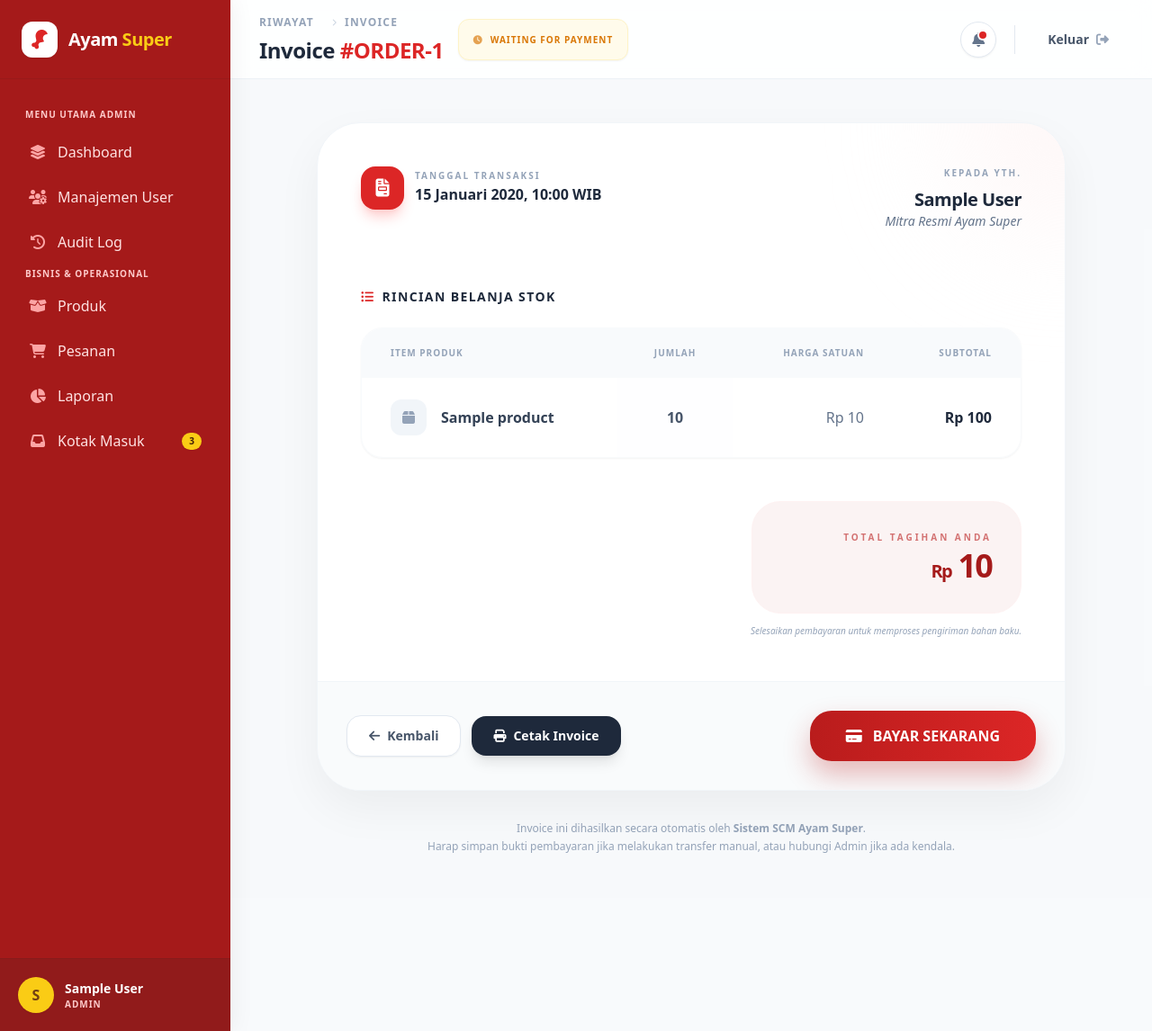
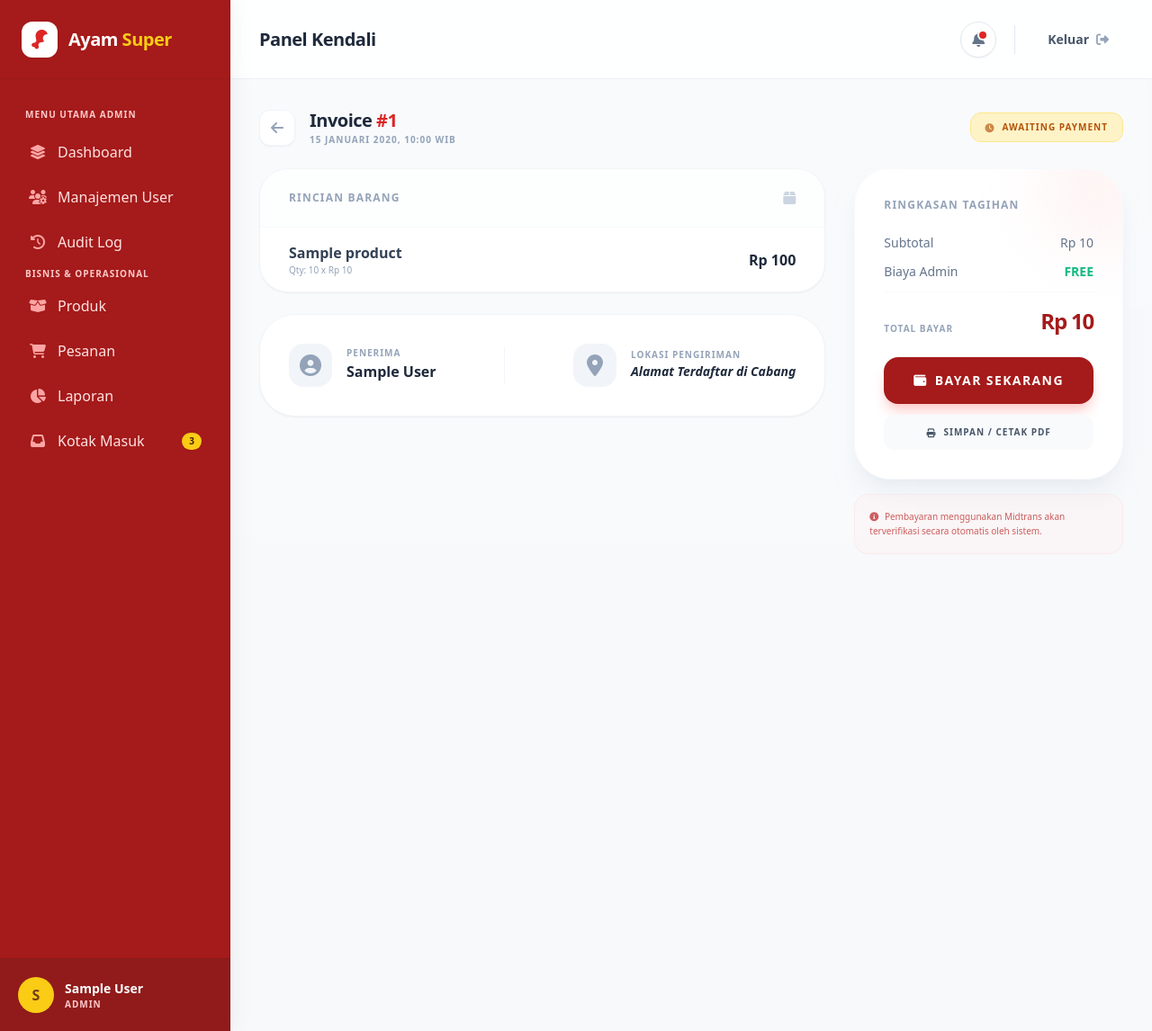
Before and after one commit to RaafiStudent/Franchise-ayam-super, a Laravel app: page /checkout/1 in a window 1280 px wide. Shown: the whole page at 90% size. Run offline with Laravel 12, Linux system fonts and the light colour scheme; a user stored in the database is signed in; tables that the repository leaves empty hold one stand-in row (values such as "Sample post"); style sheets or scripts are compiled from the project's sources; parts of the project's set-up code (start-up, migrations or seed data) failed here and were passed over; some libraries are stand-ins or nearby versions.

Commit message:
fix tampillan chekout mitra

```diff
--- a/resources/views/mitra/orders/show.blade.php
+++ b/resources/views/mitra/orders/show.blade.php
@@ -1,118 +1,56 @@
 <x-app-layout>
-    {{-- Import Font Modern --}}
     <head>
-        <link href="https://fonts.googleapis.com/css2?family=Inter:wght@300;400;600;700;800&display=swap" rel="stylesheet">
-        <style>
-            body { font-family: 'Inter', sans-serif; }
-        </style>
+        <link href="https://fonts.googleapis.com/css2?family=Inter:wght@400;600;700;800&display=swap" rel="stylesheet">
+        <style>body { font-family: 'Inter', sans-serif; }</style>
     </head>
 
-    <x-slot name="header">
-        <div class="flex flex-col md:flex-row justify-between items-start md:items-center gap-4">
+    <div class="py-8 bg-slate-50/50 min-h-screen">
+        <div class="max-w-6xl mx-auto sm:px-6 lg:px-8">
+
+            {{-- HEADER RINGKAS --}}
+            <div class="flex flex-col md:flex-row justify-between items-center mb-6 px-4 md:px-0">
+                <div class="flex items-center gap-4">
+                    <a href="{{ route('orders.index') }}" class="w-10 h-10 bg-white rounded-xl flex items-center justify-center text-slate-400 hover:text-red-600 shadow-sm transition-all border border-slate-100">
+                        <i class="fas fa-arrow-left"></i>
+                    </a>
                     <div>
-                <nav class="flex mb-2" aria-label="Breadcrumb">
-                    <ol class="inline-flex items-center space-x-1 md:space-x-3 text-xs font-semibold uppercase tracking-widest">
-                        <li class="inline-flex items-center">
-                            <a href="{{ route('orders.index') }}" class="text-slate-400 hover:text-red-600 transition-colors">Riwayat</a>
-                        </li>
-                        <li>
-                            <div class="flex items-center text-slate-300">
-                                <i class="fas fa-chevron-right text-[8px] mx-2"></i>
-                                <span class="text-slate-400">Invoice</span>
+                        <h2 class="text-xl font-black text-slate-800 tracking-tight">Invoice <span class="text-red-600">#{{ $order->id }}</span></h2>
+                        <p class="text-[10px] text-slate-400 font-bold uppercase tracking-widest">{{ $order->created_at->translatedFormat('d F Y, H:i') }} WIB</p>
                     </div>
-                        </li>
-                    </ol>
-                </nav>
-                <h2 class="font-extrabold text-2xl text-slate-800 leading-tight">
-                    Invoice <span class="text-red-600">#ORDER-{{ $order->id }}</span>
-                </h2>
                 </div>
 
-            {{-- Status Badge Premium --}}
-            <div class="flex items-center gap-3">
+                <div class="mt-4 md:mt-0">
                     @if($order->payment_status == 'paid')
-                    <span class="bg-emerald-50 text-emerald-600 text-[10px] font-black px-4 py-2 rounded-xl border border-emerald-100 uppercase tracking-widest flex items-center gap-2">
-                        <span class="relative flex h-2 w-2">
-                            <span class="animate-ping absolute inline-flex h-full w-full rounded-full bg-emerald-400 opacity-75"></span>
-                            <span class="relative inline-flex rounded-full h-2 w-2 bg-emerald-500"></span>
-                        </span>
-                        Paid Successfully
+                        <span class="bg-emerald-100 text-emerald-700 text-[10px] font-black px-4 py-2 rounded-xl border border-emerald-200 uppercase tracking-widest flex items-center gap-2">
+                            <i class="fas fa-check-circle"></i> Paid Successfully
                         </span>
                     @else
-                    <span class="bg-amber-50 text-amber-600 text-[10px] font-black px-4 py-2 rounded-xl border border-amber-100 uppercase tracking-widest flex items-center gap-2 shadow-sm">
-                        <i class="fas fa-clock animate-pulse"></i> Waiting for Payment
+                        <span class="bg-amber-100 text-amber-700 text-[10px] font-black px-4 py-2 rounded-xl border border-amber-200 uppercase tracking-widest flex items-center gap-2">
+                            <i class="fas fa-clock animate-pulse"></i> Awaiting Payment
                         </span>
                     @endif
                 </div>
             </div>
-    </x-slot>
 
-    <div class="py-12 bg-slate-50/50">
-        <div class="max-w-4xl mx-auto sm:px-6 lg:px-8">
+            <div class="grid grid-cols-1 lg:grid-cols-3 gap-8">
 
-            {{-- MAIN INVOICE CARD --}}
-            <div class="bg-white rounded-[3rem] shadow-[0_20px_50px_rgba(0,0,0,0.05)] border border-slate-100 overflow-hidden relative">
-
-                {{-- Decorative Element --}}
-                <div class="absolute top-0 right-0 w-64 h-64 bg-red-50/50 rounded-full -mr-32 -mt-32 blur-3xl"></div>
-
-                <div class="p-8 md:p-12 relative z-10">
-
-                    {{-- Header Invoice --}}
-                    <div class="flex flex-col md:flex-row justify-between gap-8 mb-16">
-                        <div class="space-y-4">
-                            <div class="flex items-center gap-3">
-                                <div class="w-12 h-12 bg-red-600 rounded-2xl flex items-center justify-center text-white shadow-lg shadow-red-200">
-                                    <i class="fas fa-file-invoice text-xl"></i>
+                {{-- KOLOM KIRI: RINCIAN PRODUK --}}
+                <div class="lg:col-span-2 space-y-6">
+                    <div class="bg-white rounded-[2rem] shadow-sm border border-slate-100 overflow-hidden">
+                        <div class="px-8 py-6 border-b border-slate-50 flex justify-between items-center bg-slate-50/30">
+                            <h3 class="text-xs font-black text-slate-400 uppercase tracking-widest">Rincian Barang</h3>
+                            <i class="fas fa-box text-slate-300"></i>
                         </div>
-                                <div>
-                                    <p class="text-[10px] font-black text-slate-400 uppercase tracking-[0.2em] leading-none">Tanggal Transaksi</p>
-                                    <p class="text-slate-800 font-bold mt-1">{{ $order->created_at->translatedFormat('d F Y, H:i') }} WIB</p>
-                                </div>
-                            </div>
-                        </div>
-
-                        <div class="text-left md:text-right">
-                            <p class="text-[10px] font-black text-slate-400 uppercase tracking-[0.2em] mb-2">Kepada Yth.</p>
-                            <p class="text-xl font-black text-slate-800 tracking-tight">{{ Auth::user()->name }}</p>
-                            <p class="text-sm text-slate-500 font-medium italic">Mitra Resmi Ayam Super</p>
-                        </div>
-                    </div>
-
-                    {{-- Table Section --}}
-                    <div class="mb-12">
-                        <h3 class="text-sm font-black text-slate-800 uppercase tracking-widest mb-6 flex items-center gap-2">
-                            <i class="fas fa-list-ul text-red-600"></i> Rincian Belanja Stok
-                        </h3>
-
-                        <div class="overflow-hidden rounded-3xl border border-slate-50 shadow-sm">
+                        <div class="overflow-x-auto">
                             <table class="w-full text-left border-collapse">
-                                <thead>
-                                    <tr class="bg-slate-50 text-slate-400 text-[10px] font-black uppercase tracking-widest">
-                                        <th class="px-8 py-5">Item Produk</th>
-                                        <th class="px-8 py-5 text-center">Jumlah</th>
-                                        <th class="px-8 py-5 text-right">Harga Satuan</th>
-                                        <th class="px-8 py-5 text-right">Subtotal</th>
-                                    </tr>
-                                </thead>
                                 <tbody class="divide-y divide-slate-50">
                                     @foreach($order->items as $item)
                                     <tr class="hover:bg-slate-50/50 transition-colors">
-                                        <td class="px-8 py-6">
-                                            <div class="flex items-center gap-4">
-                                                <div class="w-10 h-10 bg-slate-100 rounded-xl flex items-center justify-center text-slate-400">
-                                                    <i class="fas fa-box"></i>
-                                                </div>
-                                                <span class="font-bold text-slate-700">{{ $item->product->name }}</span>
-                                            </div>
+                                        <td class="px-8 py-4">
+                                            <p class="font-bold text-slate-700">{{ $item->product->name }}</p>
+                                            <p class="text-[10px] text-slate-400 font-medium">Qty: {{ $item->quantity }} x Rp {{ number_format($item->price, 0, ',', '.') }}</p>
                                         </td>
-                                        <td class="px-8 py-6 text-center font-bold text-slate-600 bg-slate-50/20">
-                                            {{ $item->quantity }}
-                                        </td>
-                                        <td class="px-8 py-6 text-right font-medium text-slate-500">
-                                            Rp {{ number_format($item->price, 0, ',', '.') }}
-                                        </td>
-                                        <td class="px-8 py-6 text-right font-black text-slate-800">
+                                        <td class="px-8 py-4 text-right font-black text-slate-800">
                                             Rp {{ number_format($item->price * $item->quantity, 0, ',', '.') }}
                                         </td>
                                     </tr>
@@ -122,65 +60,90 @@
                         </div>
                     </div>
 
-                    {{-- Total Tagihan Section --}}
-                    <div class="flex flex-col items-end space-y-3">
-                        <div class="bg-[#a51a1a]/5 p-6 md:p-8 rounded-[2rem] border border-red-50 flex flex-col items-end min-w-[300px]">
-                            <p class="text-[10px] font-black text-red-700/60 uppercase tracking-[0.3em] mb-1">Total Tagihan Anda</p>
-                            <h4 class="text-4xl font-black text-[#a51a1a] tracking-tighter">
-                                <span class="text-xl">Rp</span> {{ number_format($order->total_price, 0, ',', '.') }}
-                            </h4>
+                    <div class="bg-white rounded-[2.5rem] p-8 shadow-sm border border-slate-100 flex flex-col md:flex-row justify-between items-center gap-6">
+                        <div class="flex items-center gap-4">
+                            <div class="w-12 h-12 bg-slate-100 rounded-2xl flex items-center justify-center text-slate-400">
+                                <i class="fas fa-user-circle text-2xl"></i>
                             </div>
-                        <p class="text-[10px] text-slate-400 italic font-medium">Selesaikan pembayaran untuk memproses pengiriman bahan baku.</p>
+                            <div>
+                                <p class="text-[10px] font-black text-slate-400 uppercase tracking-widest leading-none">Penerima</p>
+                                <p class="text-slate-800 font-extrabold mt-1">{{ Auth::user()->name }}</p>
+                            </div>
+                        </div>
+                        <div class="h-10 w-[1px] bg-slate-100 hidden md:block"></div>
+                        <div class="flex items-center gap-4">
+                            <div class="w-12 h-12 bg-slate-100 rounded-2xl flex items-center justify-center text-slate-400">
+                                <i class="fas fa-map-marker-alt text-2xl"></i>
+                            </div>
+                            <div>
+                                <p class="text-[10px] font-black text-slate-400 uppercase tracking-widest leading-none">Lokasi Pengiriman</p>
+                                <p class="text-slate-800 font-extrabold mt-1 italic text-sm">Alamat Terdaftar di Cabang</p>
+                            </div>
+                        </div>
+                    </div>
                 </div>
 
+                {{-- KOLOM KANAN: RINGKASAN PEMBAYARAN (STICKY) --}}
+                <div class="lg:col-span-1">
+                    <div class="sticky top-8 space-y-4">
+                        <div class="bg-white rounded-[2.5rem] p-8 shadow-xl shadow-slate-200/50 border border-slate-50 relative overflow-hidden">
+                            {{-- Dekorasi Gradient --}}
+                            <div class="absolute -top-10 -right-10 w-32 h-32 bg-red-50 rounded-full blur-2xl"></div>
+
+                            <div class="relative z-10">
+                                <h3 class="text-xs font-black text-slate-400 uppercase tracking-widest mb-6">Ringkasan Tagihan</h3>
+
+                                <div class="space-y-3 mb-6">
+                                    <div class="flex justify-between text-sm font-medium text-slate-500">
+                                        <span>Subtotal</span>
+                                        <span>Rp {{ number_format($order->total_price, 0, ',', '.') }}</span>
                                     </div>
-
-                {{-- Action Buttons --}}
-                <div class="bg-slate-50/80 p-8 flex flex-col md:flex-row items-center justify-between gap-4 border-t border-slate-100">
-                    <div class="flex items-center gap-3">
-                        <a href="{{ route('orders.index') }}" class="group px-6 py-3 bg-white text-slate-600 rounded-2xl font-bold text-sm shadow-sm hover:shadow-md border border-slate-200 transition-all flex items-center gap-2">
-                            <i class="fas fa-arrow-left group-hover:-translate-x-1 transition-transform"></i> Kembali
-                        </a>
-                        <a href="{{ route('orders.invoice', $order->id) }}" target="_blank" class="px-6 py-3 bg-slate-800 text-white rounded-2xl font-bold text-sm shadow-lg hover:bg-black transition-all flex items-center gap-2">
-                            <i class="fas fa-print"></i> Cetak Invoice
-                        </a>
+                                    <div class="flex justify-between text-sm font-medium text-slate-500">
+                                        <span>Biaya Admin</span>
+                                        <span class="text-emerald-500 font-bold">FREE</span>
+                                    </div>
+                                    <div class="pt-4 border-t border-slate-50 flex justify-between items-end">
+                                        <span class="text-[10px] font-black text-slate-400 uppercase tracking-widest">Total Bayar</span>
+                                        <span class="text-2xl font-black text-[#a51a1a] tracking-tighter">Rp {{ number_format($order->total_price, 0, ',', '.') }}</span>
+                                    </div>
                                 </div>
 
                                 @if($order->payment_status == 'unpaid')
-                        <button id="pay-button" class="w-full md:w-auto px-10 py-4 bg-gradient-to-r from-red-700 to-red-600 text-white rounded-[1.5rem] font-black text-base shadow-[0_15px_30px_rgba(185,28,28,0.3)] hover:scale-105 active:scale-95 transition-all flex items-center justify-center gap-3">
-                            <i class="fas fa-credit-card"></i> BAYAR SEKARANG
+                                    <button id="pay-button" class="w-full py-4 bg-[#a51a1a] text-white rounded-2xl font-black text-sm shadow-lg shadow-red-200 hover:bg-red-700 active:scale-95 transition-all flex items-center justify-center gap-2 mb-3 uppercase tracking-widest">
+                                        <i class="fas fa-wallet"></i> Bayar Sekarang
                                     </button>
-                    @else
-                        <div class="px-8 py-4 bg-emerald-500 text-white rounded-2xl font-black text-sm flex items-center gap-2">
-                            <i class="fas fa-check-double"></i> PESANAN SUDAH TERBAYAR
-                        </div>
                                 @endif
+
+                                <a href="{{ route('orders.invoice', $order->id) }}" target="_blank" class="w-full py-3 bg-slate-50 text-slate-600 rounded-xl font-bold text-[10px] flex items-center justify-center gap-2 hover:bg-slate-100 transition-colors uppercase tracking-widest">
+                                    <i class="fas fa-print"></i> Simpan / Cetak PDF
+                                </a>
                             </div>
                         </div>
 
-            {{-- FOOTER INFO --}}
-            <div class="mt-8 text-center px-10">
-                <p class="text-xs text-slate-400 font-medium leading-relaxed">
-                    Invoice ini dihasilkan secara otomatis oleh <strong>Sistem SCM Ayam Super</strong>.<br>
-                    Harap simpan bukti pembayaran jika melakukan transfer manual, atau hubungi Admin jika ada kendala.
+                        {{-- Info Tambahan --}}
+                        <div class="bg-red-50/50 rounded-2xl p-4 border border-red-100/50">
+                            <p class="text-[10px] text-red-700/70 font-medium leading-relaxed">
+                                <i class="fas fa-info-circle mr-1"></i> Pembayaran menggunakan Midtrans akan terverifikasi secara otomatis oleh sistem.
                             </p>
+                        </div>
+                    </div>
                 </div>
 
             </div>
         </div>
+    </div>
 
-    {{-- Script Midtrans Tetap Sama (Sesuaikan ID) --}}
+    {{-- Script Midtrans --}}
     @if($order->payment_status == 'unpaid')
     <script src="https://app.sandbox.midtrans.com/snap/snap.js" data-client-key="{{ config('midtrans.client_key') }}"></script>
     <script type="text/javascript">
-        const payButton = document.getElementById('pay-button');
-        payButton.addEventListener('click', function () {
+        document.getElementById('pay-button').onclick = function () {
             window.snap.pay('{{ $order->snap_token }}', {
                 onSuccess: function (result) { window.location.href = "{{ route('orders.index') }}"; },
                 onPending: function (result) { alert("Menunggu pembayaran!"); },
                 onError: function (result) { alert("Pembayaran gagal!"); }
             });
-        });
+        };
     </script>
     @endif
 </x-app-layout>
```
Lines whose indentation alone changed are shown as unchanged.
